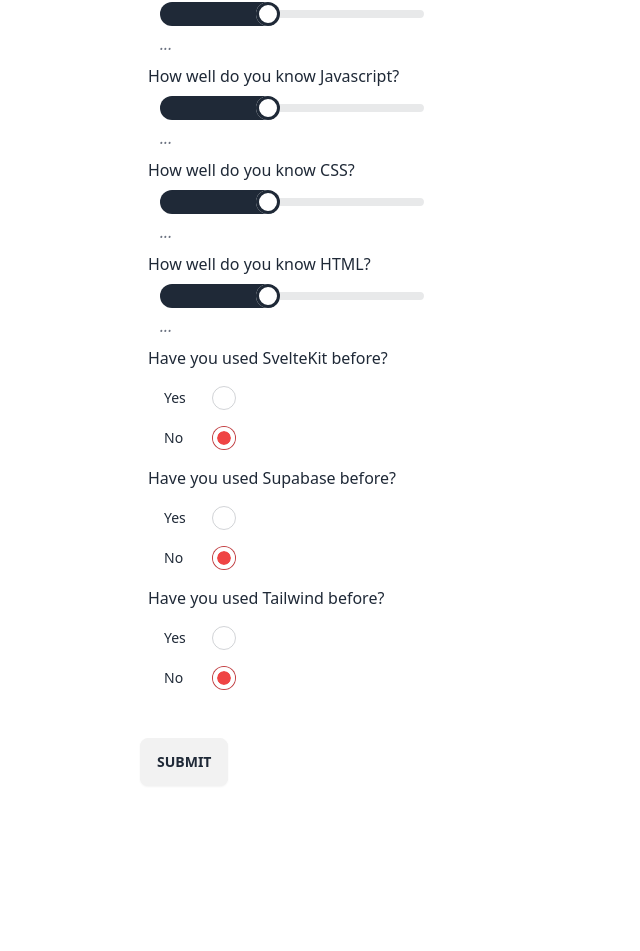
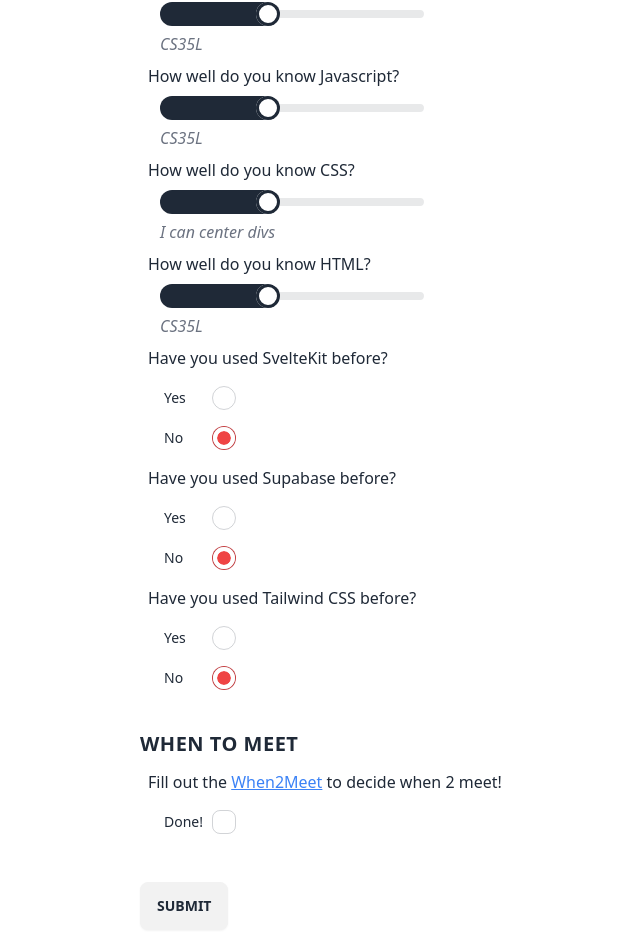
Before and after one commit to KevZ1209/preliminary-survey, a SvelteKit app: page / in a window 1280 px wide. Shown: the part 274-1225 px from the top of the page, without its empty margins (236-876 px from the left). Before the commit the page ends 1084 px from the top, so only its background shows below. Built offline with nearby package versions, Linux system fonts and the light colour scheme.

Commit message:
add backend functionality

```diff
--- a/package.json
+++ b/package.json
@@ -33,5 +33,9 @@
 		"typescript-eslint": "^8.0.0-alpha.20",
 		"vite": "^5.0.3"
 	},
-	"type": "module"
+	"type": "module",
+	"dependencies": {
+		"@supabase/supabase-js": "^2.43.5",
+		"dotenv": "^16.4.5"
+	}
 }
--- a/src/lib/index.ts
+++ /dev/null
@@ -1 +0,0 @@
-// place files you want to import through the `$lib` alias in this folder.
--- /dev/null
+++ b/src/lib/supabaseClient.js
@@ -0,0 +1,4 @@
+
+import { createClient } from '@supabase/supabase-js'
+import { PUBLIC_SUPABASE_URL, PUBLIC_SUPABASE_ANON_KEY } from '$env/static/public';
+export const supabase = createClient(PUBLIC_SUPABASE_URL, PUBLIC_SUPABASE_ANON_KEY)
--- a/src/routes/+page.svelte
+++ b/src/routes/+page.svelte
@@ -1,17 +1,25 @@
 <script>
+	export let data;
+
 	let name = '';
 	let github = '';
 	let email = '';
+	let used_sveltekit = 'false';
+	let used_supabase = 'false';
+	let used_tailwind = 'false';
+	let filled_out = [];
 
 	let git_knowledge = 40;
 	let js_knowledge = 40;
 	let css_knowledge = 40;
 	let html_knowledge = 40;
 
-	let git_status = '...';
-	let js_status = '...';
-	let css_status = '...';
-	let html_status = '...';
+	let git_status = '';
+	let js_status = '';
+	let css_status = '';
+	let html_status = '';
+
+	let application_state = 'APPLY';
 
 	const git_statuses = [
 		'What is a git?',
@@ -45,12 +53,53 @@
 		'I started before I was born'
 	];
 
-	function getStatus(knowledge, statuses) {
-		return statuses[Math.min(Math.floor(knowledge / 20), 4)];
+	function getFormData() {
+		return {
+			name,
+			github,
+			email,
+			used_sveltekit,
+			used_supabase,
+			used_tailwind,
+			git_knowledge,
+			js_knowledge,
+			css_knowledge,
+			html_knowledge
+		};
 	}
+
+	function updateStatus() {
+		git_status = git_statuses[Math.min(Math.floor(git_knowledge / 20), 4)];
+		js_status = js_statuses[Math.min(Math.floor(js_knowledge / 20), 4)];
+		css_status = css_statuses[Math.min(Math.floor(css_knowledge / 20), 4)];
+		html_status = html_statuses[Math.min(Math.floor(html_knowledge / 20), 4)];
+	}
+
+	async function handleSubmit(e) {
+		e.preventDefault();
+
+		const response = await fetch('/', {
+			method: 'POST',
+			body: JSON.stringify(getFormData()),
+			headers: {
+				'Content-Type': 'application/json'
+			}
+		});
+
+		const responseStatus = await response.json();
+
+		if (responseStatus) {
+			application_state = 'SUBMITTED';
+		}
+	}
+
+	updateStatus();
 </script>
 
+<ul></ul>
+
 <div class="mx-auto p-6 max-w-xl">
+	{#if application_state === 'APPLY'}
 		<h1 class="mb-3 font-display-serif text-2xl font-bold tracking-wide uppercase text-center">
 			Web Committee Survey
 		</h1>
@@ -65,8 +114,8 @@
 			</label>
 		</div>
 		<label class="input input-bordered w-full items-center gap-2 flex my-2">
-		Github Username
-		<input type="text" class="grow" placeholder="JoeBruin" bind:value={github} />
+			Github
+			<input type="text" class="grow" placeholder="JoeBruin8" bind:value={github} />
 		</label>
 
 		<h1 class="mb-3 font-display-serif text-xl font-bold tracking-wide uppercase mt-8">
@@ -80,7 +129,7 @@
 			max="100"
 			bind:value={git_knowledge}
 			class="range w-1/2 ml-5"
-		on:input={() => (git_status = getStatus(git_knowledge, git_statuses))}
+			on:input={updateStatus}
 		/>
 		<p class="ml-5 italic text-gray-500">{git_status}</p>
 
@@ -91,7 +140,7 @@
 			max="100"
 			bind:value={js_knowledge}
 			class="range w-1/2 ml-5"
-		on:input={() => (js_status = getStatus(js_knowledge, js_statuses))}
+			on:input={updateStatus}
 		/>
 		<p class="ml-5 italic text-gray-500">{js_status}</p>
 
@@ -102,7 +151,7 @@
 			max="100"
 			bind:value={css_knowledge}
 			class="range w-1/2 ml-5"
-		on:input={() => (css_status = getStatus(css_knowledge, css_statuses))}
+			on:input={updateStatus}
 		/>
 		<p class="ml-5 italic text-gray-500">{css_status}</p>
 
@@ -113,7 +162,7 @@
 			max="100"
 			bind:value={html_knowledge}
 			class="range w-1/2 ml-5"
-		on:input={() => (html_status = getStatus(html_knowledge, html_statuses))}
+			on:input={updateStatus}
 		/>
 		<p class="ml-5 italic text-gray-500">{html_status}</p>
 
@@ -121,13 +170,26 @@
 		<div class="form-control w-20 ml-5">
 			<label class="label cursor-pointer">
 				<span class="label-text">Yes</span>
-			<input type="radio" name="radio-10" class="radio checked:bg-blue-500" checked />
+				<input
+					type="radio"
+					name="radio-10"
+					class="radio checked:bg-blue-500"
+					value="true"
+					bind:group={used_sveltekit}
+				/>
 			</label>
 		</div>
 		<div class="form-control w-20 ml-5">
 			<label class="label cursor-pointer">
 				<span class="label-text">No</span>
-			<input type="radio" name="radio-10" class="radio checked:bg-red-500" checked />
+				<input
+					type="radio"
+					name="radio-10"
+					class="radio checked:bg-red-500"
+					bind:group={used_sveltekit}
+					value="false"
+					checked
+				/>
 			</label>
 		</div>
 
@@ -135,29 +197,83 @@
 		<div class="form-control w-20 ml-5">
 			<label class="label cursor-pointer">
 				<span class="label-text">Yes</span>
-			<input type="radio" name="radio-11" class="radio checked:bg-blue-500" checked />
+				<input
+					type="radio"
+					name="radio-11"
+					class="radio checked:bg-blue-500"
+					value="true"
+					bind:group={used_supabase}
+				/>
 			</label>
 		</div>
 		<div class="form-control w-20 ml-5">
 			<label class="label cursor-pointer">
 				<span class="label-text">No</span>
-			<input type="radio" name="radio-11" class="radio checked:bg-red-500" checked />
+				<input
+					type="radio"
+					name="radio-11"
+					class="radio checked:bg-red-500"
+					value="false"
+					bind:group={used_supabase}
+					checked
+				/>
 			</label>
 		</div>
 
-	<p class="m-2">Have you used Tailwind before?</p>
+		<p class="m-2">Have you used Tailwind CSS before?</p>
 		<div class="form-control w-20 ml-5">
 			<label class="label cursor-pointer">
 				<span class="label-text">Yes</span>
-			<input type="radio" name="radio-12" class="radio checked:bg-blue-500" checked />
+				<input
+					type="radio"
+					name="radio-12"
+					class="radio checked:bg-blue-500"
+					value="true"
+					bind:group={used_tailwind}
+				/>
 			</label>
 		</div>
 		<div class="form-control w-20 ml-5">
 			<label class="label cursor-pointer">
 				<span class="label-text">No</span>
-			<input type="radio" name="radio-12" class="radio checked:bg-red-500" checked />
+				<input
+					type="radio"
+					name="radio-12"
+					class="radio checked:bg-red-500"
+					value="false"
+					bind:group={used_tailwind}
+				/>
 			</label>
 		</div>
 
-	<button class="btn mt-10">SUBMIT</button>
+		<h1 class="mb-3 font-display-serif text-xl font-bold tracking-wide uppercase mt-8">
+			When to Meet
+		</h1>
+
+		<p class="m-2">
+			Fill out the <a
+				class="text-blue-500 underline"
+				target="_blank"
+				href="https://www.when2meet.com/?25401600-vZuls">When2Meet</a
+			> to decide when 2 meet!
+		</p>
+		<div class="form-control w-20 ml-5">
+			<label class="label cursor-pointer">
+				<span class="label-text">Done!</span>
+				<input
+					type="checkbox"
+					name="radio-12"
+					class="checkbox"
+					value="yes"
+					bind:group={filled_out}
+				/>
+			</label>
 		</div>
+
+		<button class="btn mt-10" on:click={handleSubmit}>SUBMIT</button>
+	{:else}
+		<h1 class="mb-3 font-display-serif text-2xl font-bold tracking-wide uppercase text-center">
+			Submitted!
+		</h1>
+	{/if}
+</div>
--- /dev/null
+++ b/src/routes/+server.js
@@ -0,0 +1,11 @@
+import { supabase } from "$lib/supabaseClient";
+import { json } from '@sveltejs/kit';
+
+export async function POST({ request }) {
+    const formData = await request.json();
+
+    const { error } = await supabase.from('responses').insert(formData).select();
+    console.log(error);
+
+    return json(true);
+}
```
Also changed, not shown: 1 other file (tests, documents, lock files or other folders). Lines whose indentation alone changed are shown as unchanged.
